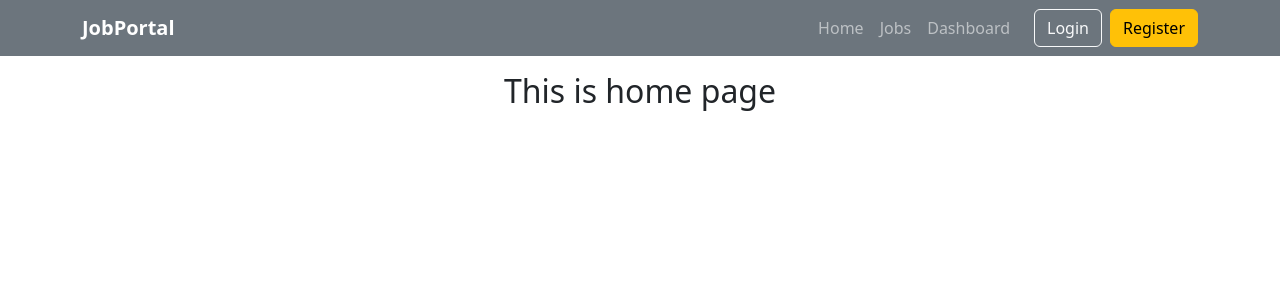
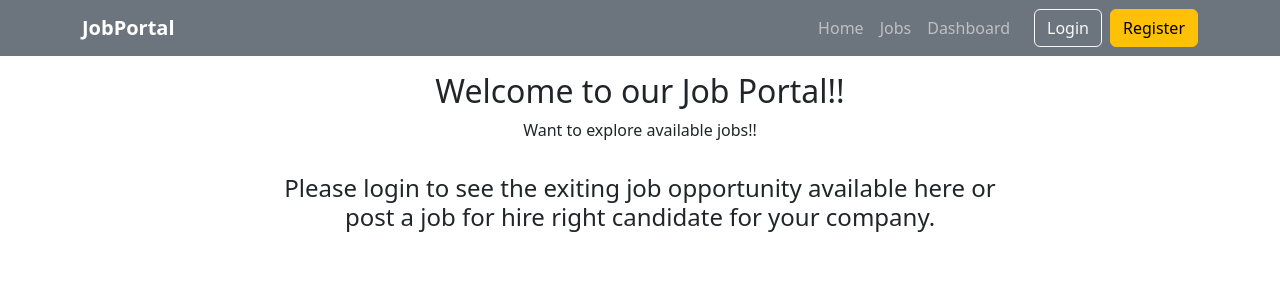
Before and after one commit to Mehedi86/job-portal-with--react-sql--frontend-project-4, a React (Vite) app: page / in a window 1280 px wide. Shown: the top 300 px of the page. Built offline with nearby package versions, Linux system fonts and the light colour scheme.

Commit message:
added: private route

```diff
--- /dev/null
+++ b/src/dashboard/Dashboard.jsx
@@ -0,0 +1,29 @@
+import React from "react";
+
+
+const Dashboard = () => {
+
+    return (
+        <div className="container mt-5">
+            this is dashboard
+        </div>
+    );
+};
+
+export default Dashboard;
+
+
+
+// import React from "react";
+
+
+// const Login = () => {
+
+//     return (
+//         <div className="container mt-5">
+
+//         </div>
+//     );
+// };
+
+// export default Login;
--- a/src/pages/Home.jsx
+++ b/src/pages/Home.jsx
@@ -1,16 +1,50 @@
-import React from 'react';
+import React, { useContext } from 'react';
+import AuthContext from '../context/AuthContext';
+import { Link } from 'react-router-dom';
 
 
 const Home = () => {
+    const { user } = useContext(AuthContext);
+    const { name } = user || {}
 
-    return (
-        <div>
-            <div className="bg-yellow-100 p-3 rounded text-center text-sm text-yellow-800">
-                <h2>This is home page</h2>
+    if (user?.role == 'employer') {
+        return (
+            <div>
+                <div className="bg-yellow-100 p-3 rounded text-center text-sm text-yellow-800">
+                    <h2>Welcome <span className='text-info'>{name}</span> to our Job Portal!! </h2>
+                    <p>Want to post a job Advertise !!</p>
+                </div>
+                <div className="w-100 text-center">
+                    <Link to="/jobs" className="btn btn-danger">Let's Go</Link>
+                </div>
+            </div>)
+    }
+    else if (user?.role == 'jobseeker') {
+        return (
+            <div>
+                <div className="bg-yellow-100 p-3 rounded text-center text-sm text-yellow-800">
+                    <h2>Welcome <span className='text-info'>{name}</span> to our Job Portal!! </h2>
+                    <p>Want to explore available jobs!!</p>
+                </div>
+                <div className="w-100 text-center">
+                    <Link to="/jobs" className="btn btn-danger">Explore Jobs</Link>
+                </div>
             </div>
+        );
+    }
+    else {
+        return (
+            <div>
+                <div className="bg-yellow-100 p-3 rounded text-center text-sm text-yellow-800">
+                    <h2>Welcome to our Job Portal!! </h2>
+                    <p>Want to explore available jobs!!</p>
+                </div>
+                <div className="w-100 text-center">
+                    <h4>Please login to see the exiting job opportunity available here or <br /> post a job for hire right candidate for your company.</h4>
+                </div>
+            </div>)
+    }
 
-        </div>
-    );
 };
 
 export default Home;
--- /dev/null
+++ b/src/route/PrivateRoute.jsx
@@ -0,0 +1,14 @@
+import React, { useContext } from "react";
+import AuthContext from "../context/AuthContext";
+import { useNavigate } from "react-router-dom";
+
+const PrivateRoute = ({children}) => {
+    const {user} = useContext(AuthContext);
+    const navigate = useNavigate();
+    if(user){
+        return children
+    }
+    navigate('/login');
+};
+
+export default PrivateRoute;
```
Also changed, not shown: src/route/Router.jsx (+9 -4 lines), src/dashboard/EmployeeDashboard.jsx (added), src/dashboard/JobseekerDashboard.jsx (added).
